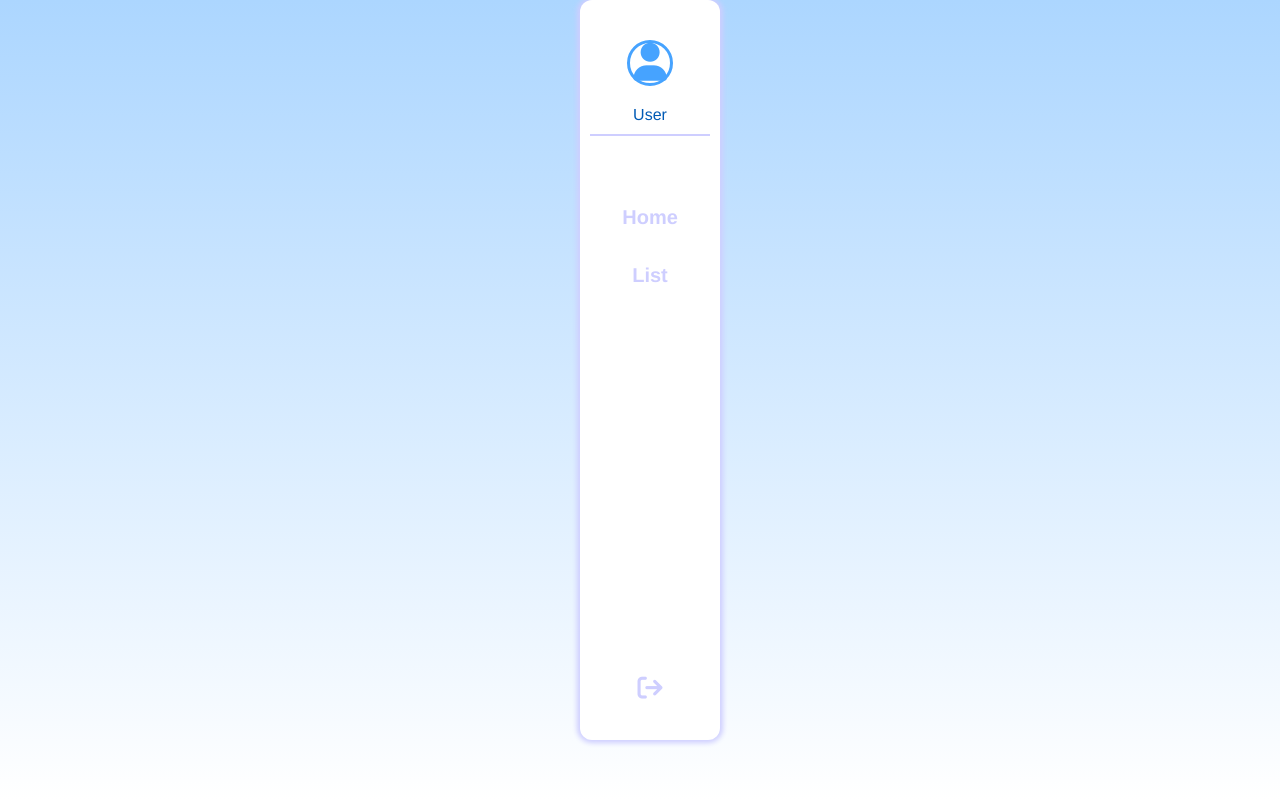
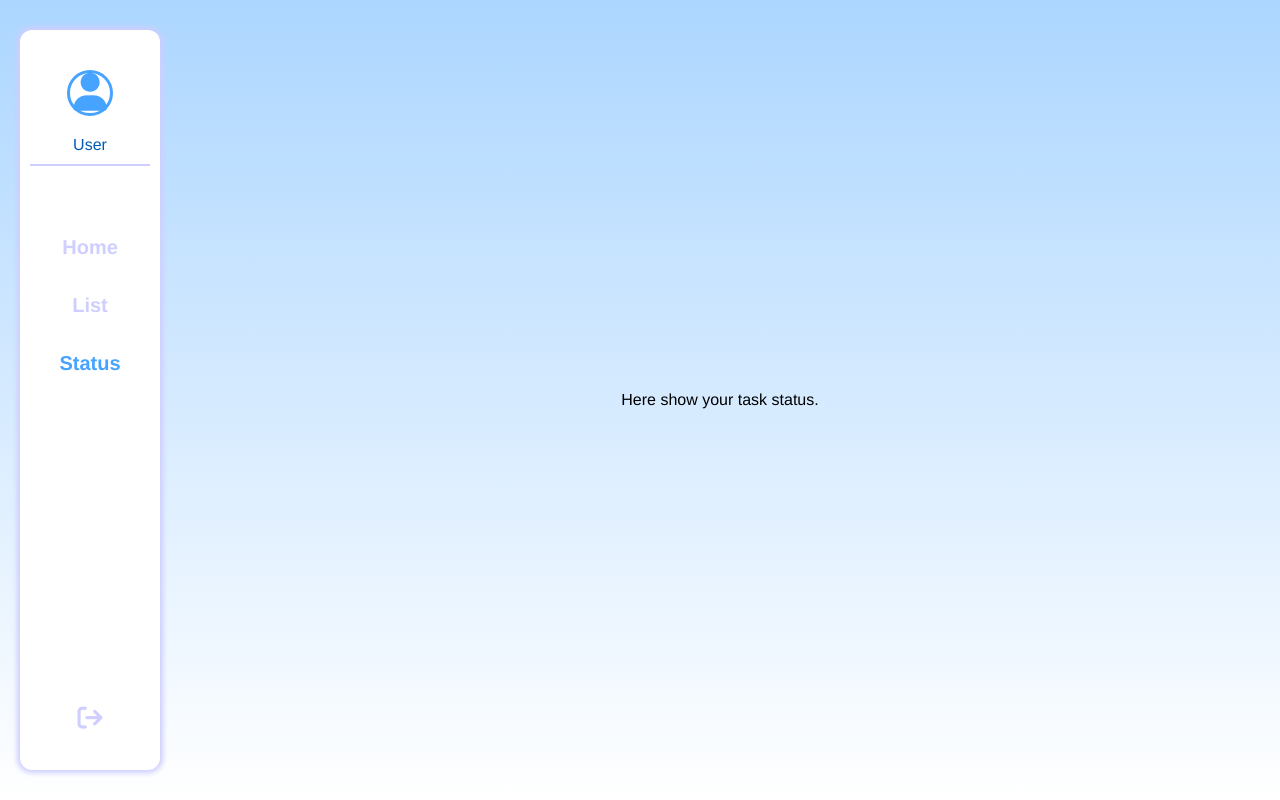
Before and after one commit to Clare0808/to-do-list, a Vue app: page /status in a window 1280 px wide. Before the commit this address had no page. Built offline with nearby package versions, Linux system fonts and the light colour scheme.

Commit message:
create tasks status page

```diff
--- a/src/App.vue
+++ b/src/App.vue
@@ -7,6 +7,7 @@
       </div>
       <router-link to="/">Home</router-link>
       <router-link to="/list">List</router-link>
+      <router-link to="/status">Status</router-link>
       <i class="fa-solid fa-arrow-right-from-bracket" id="log-out"></i>
     </nav>
     <router-view/>
--- /dev/null
+++ b/src/components/TaskStatus.vue
@@ -0,0 +1,23 @@
+<template>
+    <div class="status">
+        <div class="title">Here show your task status.</div>
+    </div>
+</template>
+
+<script>
+export default {
+  name: 'TaskStatus'
+}
+</script>
+
+<style scoped>
+.status {
+    display: flex;
+    flex-direction: column;
+    justify-content: center;
+    align-items: center;
+    text-align: center;
+    width: 100vw;
+    height: 100vh;
+}
+</style>
--- a/src/router/index.js
+++ b/src/router/index.js
@@ -1,6 +1,7 @@
 import { createRouter, createWebHistory } from 'vue-router'
 import HomeView from '../views/HomeView.vue'
-import List from '@/components/TaskList.vue'
+import Tasklist from '@/components/TaskList.vue'
+import TaskStatus from '@/components/TaskStatus.vue'
 
 const routes = [
   {
@@ -11,7 +12,12 @@ const routes = [
   {
     path: '/list',
     name: 'TaskList',
-    component: List
+    component: Tasklist
+  },
+  {
+    path: '/status',
+    name: 'TaskStatus',
+    component: TaskStatus
   }
 ]
 
```
